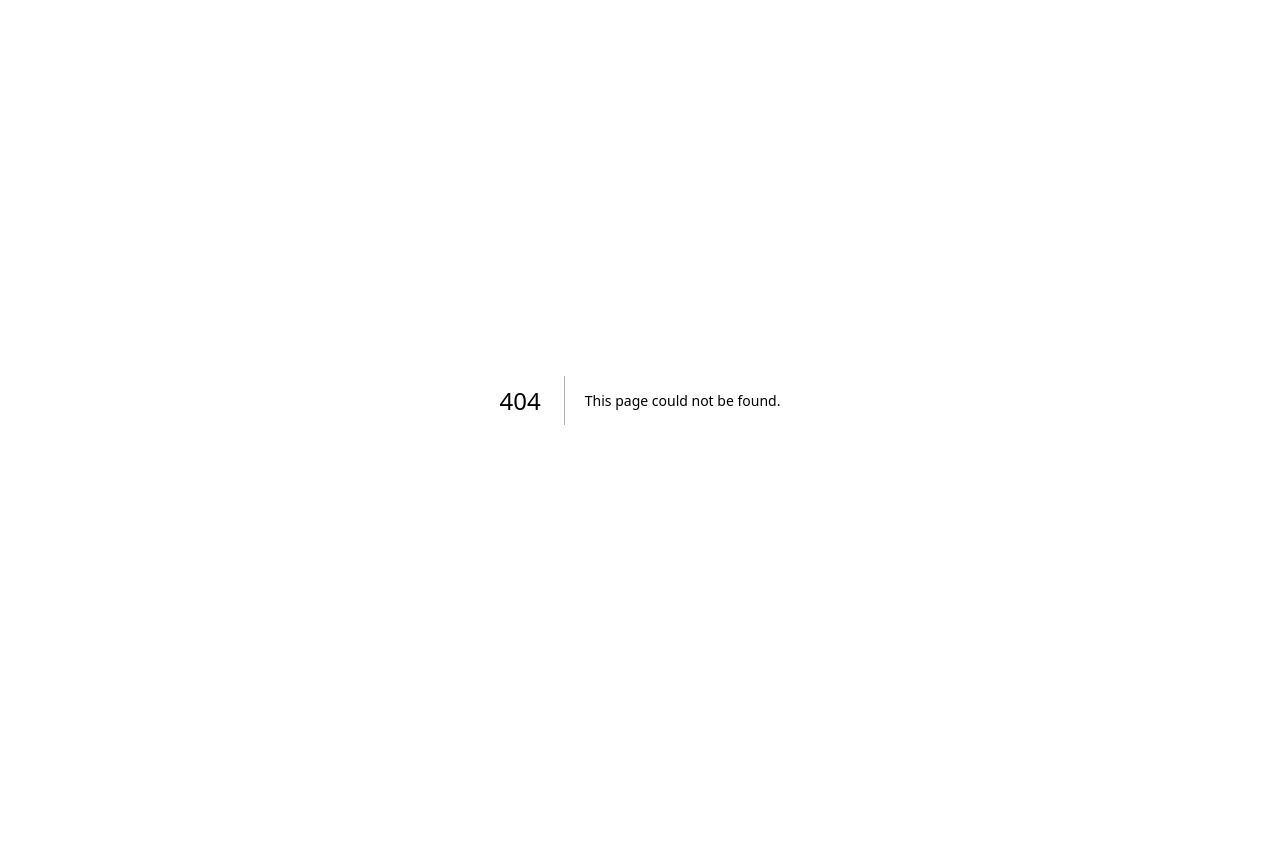
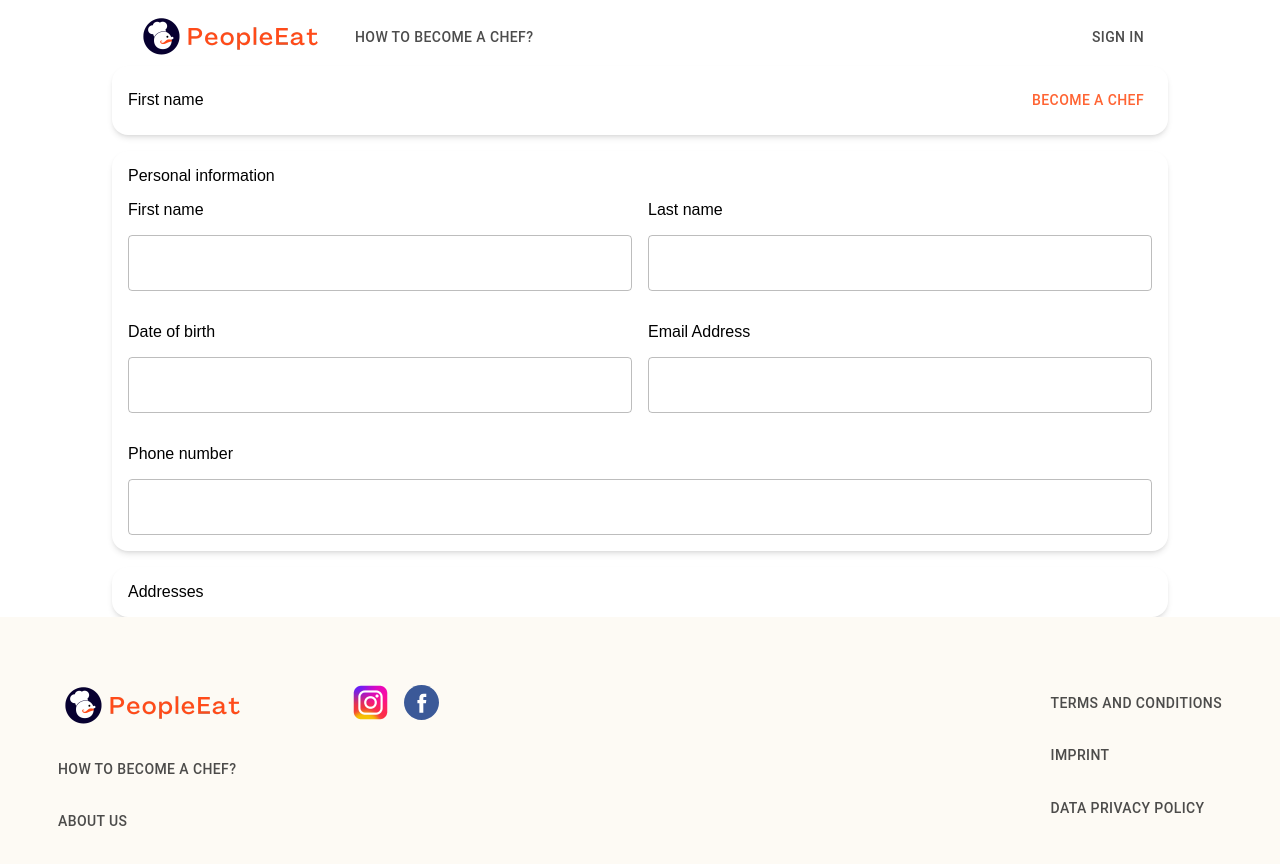
Before and after one commit to people-eat/web-app, a Next.js app: page /profile in a window 1280 px wide. Before the commit this address had no page. Shown: the top 864 px of the page. Before the commit the page ends 800 px from the top, so only its background shows below. Built offline with nearby package versions, Linux system fonts and the light colour scheme.

Commit message:
feat: add profile page

```diff
--- /dev/null
+++ b/src/components/pages/profile/index.tsx
@@ -0,0 +1,64 @@
+import { Button, TextField } from '@mui/material';
+import Link from 'next/link';
+import { type ReactElement } from 'react';
+import PEHeader from '../../header/PEHeader';
+import PEFooter from '../../standard/footer/PEFooter';
+import HStack from '../../utility/hStack/HStack';
+import Spacer from '../../utility/spacer/Spacer';
+import VStack from '../../utility/vStack/VStack';
+
+export default function ProfilePage(): ReactElement {
+    return (
+        <VStack className="w-full">
+            <PEHeader />
+
+            <VStack className="w-full max-w-screen-lg" style={{ gap: 16 }}>
+                <HStack className="w-full bg-white shadow-md" style={{ padding: 16, alignItems: 'center', borderRadius: 16 }}>
+                    First name
+                    <Spacer />
+                    <Link href={'/chef-sign-up'}>
+                        <Button>Become a chef</Button>
+                    </Link>
+                </HStack>
+
+                <VStack className="w-full bg-white shadow-md" style={{ padding: 16, alignItems: 'center', borderRadius: 16 }}>
+                    <HStack className="w-full">
+                        Personal information
+                        <Spacer />
+                    </HStack>
+                    <HStack className="w-full " style={{ justifyContent: 'center', flexWrap: 'wrap', gap: 16 }}>
+                        <VStack style={{ alignItems: 'flex-start', flex: 1, minWidth: 420 }}>
+                            <p>First name</p>
+                            <TextField style={{ width: '100%' }} variant="outlined" disabled />
+                        </VStack>
+                        <VStack style={{ alignItems: 'flex-start', flex: 1, minWidth: 420 }}>
+                            <p>Last name</p>
+                            <TextField style={{ width: '100%' }} variant="outlined" disabled />
+                        </VStack>
+                        <VStack style={{ alignItems: 'flex-start', flex: 1, minWidth: 420 }}>
+                            <p>Date of birth</p>
+                            <TextField style={{ width: '100%' }} variant="outlined" disabled />
+                        </VStack>
+                        <VStack style={{ alignItems: 'flex-start', flex: 1, minWidth: 420 }}>
+                            <p>Email Address</p>
+                            <TextField style={{ width: '100%' }} variant="outlined" disabled />
+                        </VStack>
+                        <VStack style={{ alignItems: 'flex-start', flex: 1, minWidth: 420 }}>
+                            <p>Phone number</p>
+                            <TextField style={{ width: '100%' }} variant="outlined" disabled />
+                        </VStack>
+                    </HStack>
+                </VStack>
+
+                <VStack className="w-full bg-white shadow-md" style={{ padding: 16, alignItems: 'center', borderRadius: 16 }}>
+                    <HStack className="w-full">
+                        Addresses
+                        <Spacer />
+                    </HStack>
+                </VStack>
+            </VStack>
+
+            <PEFooter />
+        </VStack>
+    );
+}
--- /dev/null
+++ b/src/pages/profile/index.tsx
@@ -0,0 +1,18 @@
+import { type NextPage } from 'next';
+import Head from 'next/head';
+import ProfilePage from '../../components/pages/profile';
+
+const Index: NextPage = () => {
+    return (
+        <>
+            <Head>
+                <title>PeopleEat - Profile</title>
+                <meta name="description" content="PeopleEat - a platform to find private chefs / cooks" />
+                <link rel="icon" href="/favicon.ico" />
+            </Head>
+            <ProfilePage />
+        </>
+    );
+};
+
+export default Index;
```
Also changed, not shown: 1 other file (tests, documents, lock files or other folders).
